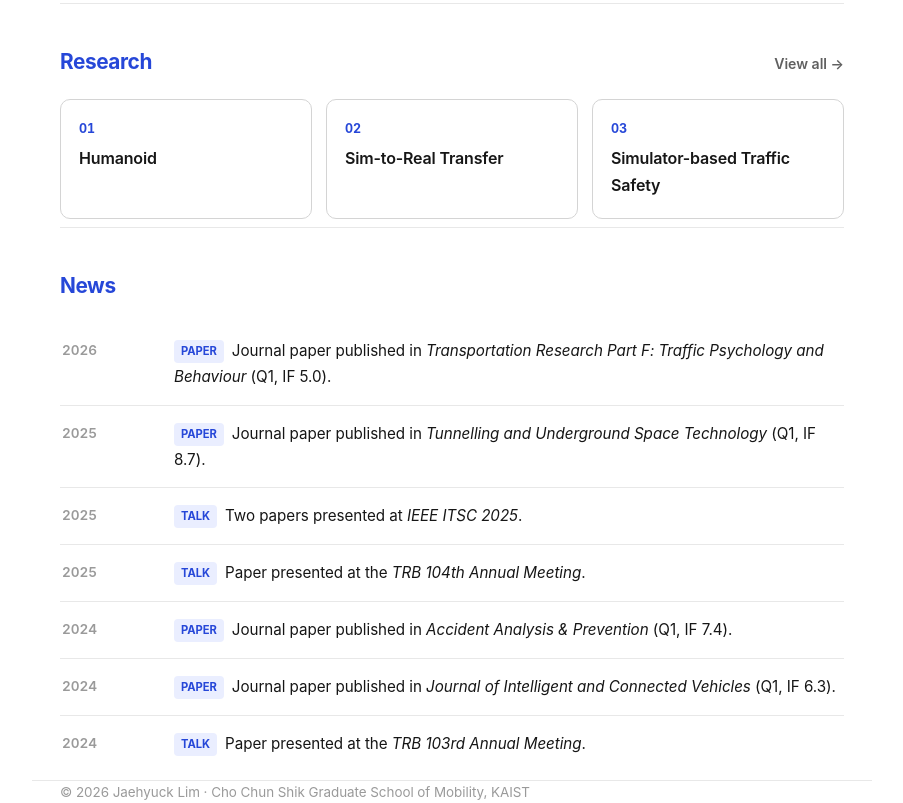
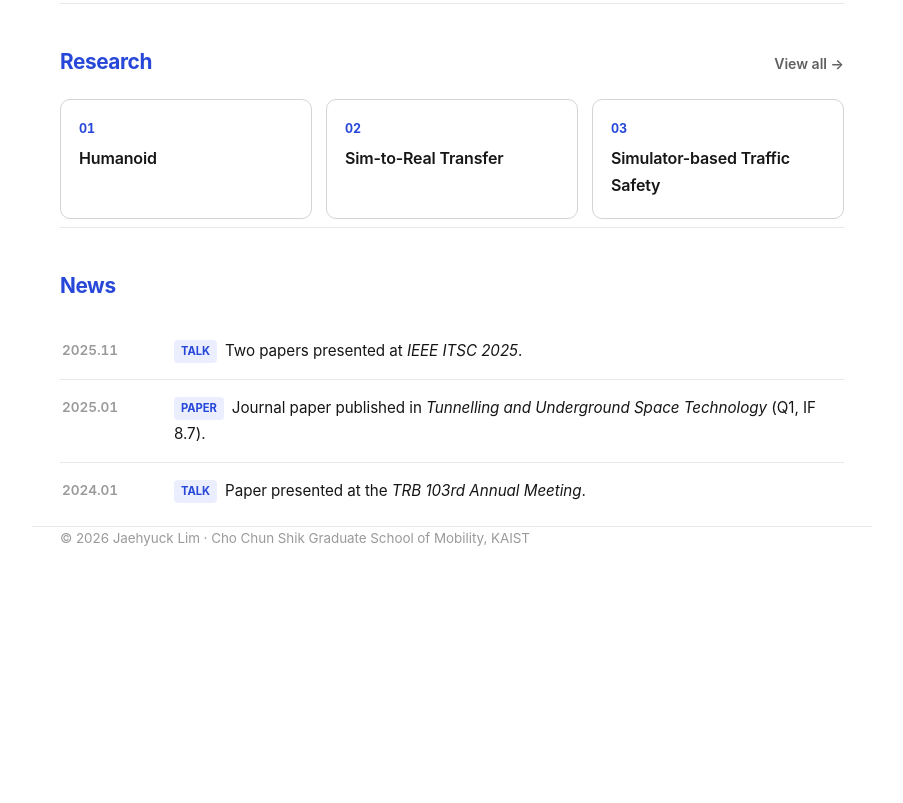
Before and after one commit to jaehyucklim/jaehyucklim.github.io, a plain HTML site: page index.html in a window 1280 px wide. Shown: the part 494-1297 px from the top of the page, without its empty margins (188-1091 px from the left). After the commit the page ends 1044 px from the top, so only its background shows below. Drawn offline with Linux system fonts and the light colour scheme.

Commit message:
Trim News to three dated items
Co-Authored-By: Claude Opus 4.8 (1M context) <noreply@anthropic.com>

```diff
--- a/index.html
+++ b/index.html
@@ -268,31 +268,15 @@
       </div>
       <div class="news">
         <div class="news-item">
-          <span class="date">2026</span>
-          <span class="txt"><span class="tag">PAPER</span>Journal paper published in <em>Transportation Research Part F: Traffic Psychology and Behaviour</em> (Q1, IF 5.0).</span>
+          <span class="date">2025.11</span>
+          <span class="txt"><span class="tag">TALK</span>Two papers presented at <em>IEEE ITSC 2025</em>.</span>
         </div>
         <div class="news-item">
-          <span class="date">2025</span>
+          <span class="date">2025.01</span>
           <span class="txt"><span class="tag">PAPER</span>Journal paper published in <em>Tunnelling and Underground Space Technology</em> (Q1, IF 8.7).</span>
         </div>
         <div class="news-item">
-          <span class="date">2025</span>
-          <span class="txt"><span class="tag">TALK</span>Two papers presented at <em>IEEE ITSC 2025</em>.</span>
-        </div>
-        <div class="news-item">
-          <span class="date">2025</span>
-          <span class="txt"><span class="tag">TALK</span>Paper presented at the <em>TRB 104th Annual Meeting</em>.</span>
-        </div>
-        <div class="news-item">
-          <span class="date">2024</span>
-          <span class="txt"><span class="tag">PAPER</span>Journal paper published in <em>Accident Analysis &amp; Prevention</em> (Q1, IF 7.4).</span>
-        </div>
-        <div class="news-item">
-          <span class="date">2024</span>
-          <span class="txt"><span class="tag">PAPER</span>Journal paper published in <em>Journal of Intelligent and Connected Vehicles</em> (Q1, IF 6.3).</span>
-        </div>
-        <div class="news-item">
-          <span class="date">2024</span>
+          <span class="date">2024.01</span>
           <span class="txt"><span class="tag">TALK</span>Paper presented at the <em>TRB 103rd Annual Meeting</em>.</span>
         </div>
       </div>
```
